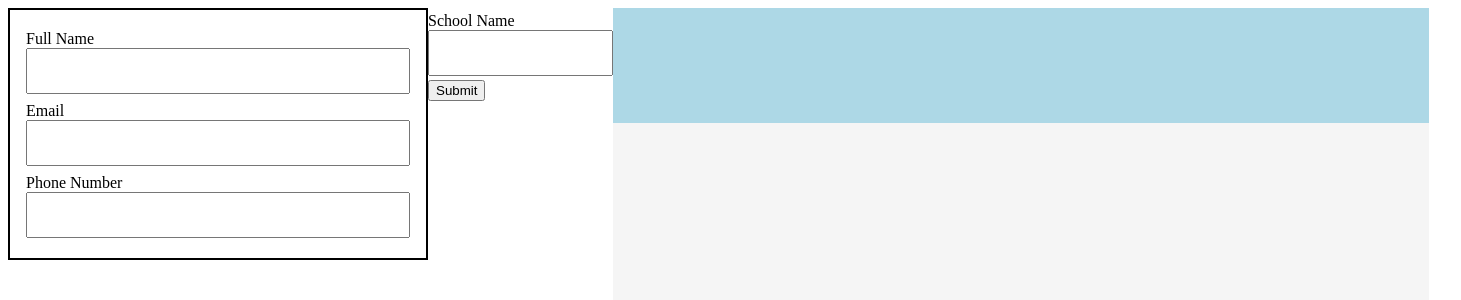
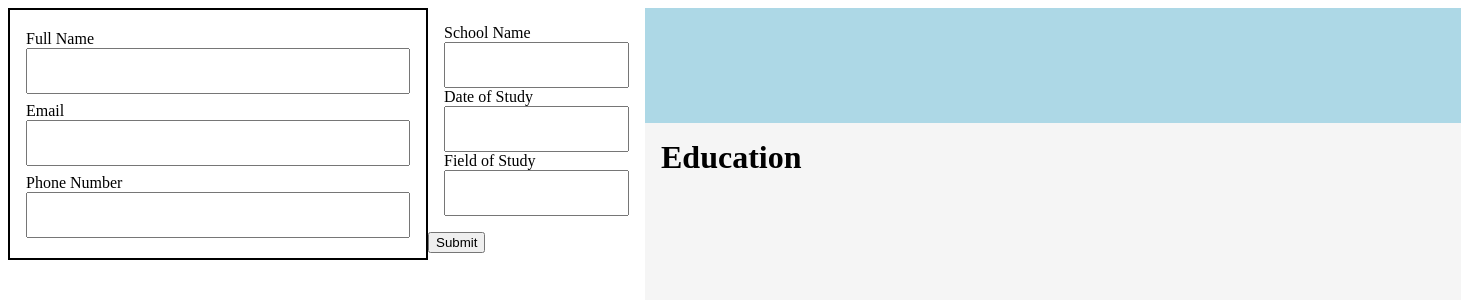
Before and after one commit to NickrodBasiri/CV-Generator, a React (Vite) app: page / in a window 1280 px wide. Shown: the top 300 px of the page, 1461 px wide, since content can reach past the window. Built offline with nearby package versions, Linux system fonts and the light colour scheme.

Commit message:
Styled education, can now add/remove dynamically.

```diff
--- a/src/App.jsx
+++ b/src/App.jsx
@@ -30,6 +30,7 @@ function App() {
             email={email}
             phone={phone}
             education={education}
+            setEducation={setEducation}
             />
         </div>
         </>
--- a/src/components/display.jsx
+++ b/src/components/display.jsx
@@ -1,7 +1,10 @@
 import '../styles/display.css'
 
-export default function Display({name, email, phone, education}) {
+export default function Display({name, email, phone, education, setEducation}) {
 
+    const removeEducation = (schoolName) => {
+        setEducation(education.filter((edu) => edu.schoolName !== schoolName));
+    }
     return (
         <>
         <div id="CV">
@@ -13,9 +16,15 @@ export default function Display({name, email, phone, education}) {
                 </div>
             </div>
             <div id="education-info">
-                {education.map((edu, index) => (
-                    <div key={index} className="education-card">
-                        <h1>{edu.schoolName}</h1>
+                <h1>Education</h1>
+                {education.map((edu) => (
+                    <div key={edu.schoolName} className="education-card">
+                        <div id="top">
+                            <h1>{edu.schoolName}</h1>
+                            <h1>{edu.date}</h1>
+                        </div>
+                        <h1>{edu.program}</h1>
+                        <button onClick={() => removeEducation(edu.schoolName)}>Remove</button>
                     </div>
                 ))}
             </div>
--- a/src/components/educationInfo.jsx
+++ b/src/components/educationInfo.jsx
@@ -6,13 +6,23 @@ export default function EducationInfo( {education, setEducation} ) {
             const data = new FormData(event.target);
             const newEducation = {
                 schoolName: data.get("school-name"),
+                date: data.get("date"),
+                program: data.get("program"),
             }
             setEducation([...education, newEducation]);
         }}>
             <div id="education-info">
-                <div id="input">
+                <div className="input">
                     <label htmlFor="school-name">School Name</label>
                     <input type="text" id="school-name" name="school-name"/>
+                </div>
+                <div className="input">
+                    <label htmlFor="date">Date of Study</label>
+                    <input type="text" id="date" name="date"/>
+                </div>
+                <div className="input">
+                    <label htmlFor="program">Field of Study</label>
+                    <input type="text" id="program" name="program"/>
                 </div>
             </div>
             <button type="submit">Submit</button>
--- a/src/styles/display.css
+++ b/src/styles/display.css
@@ -2,7 +2,6 @@ h1 {
     margin: 0;
     padding: 0;
 }
-
 
 #CV {
     display: flex;
@@ -10,6 +9,7 @@ h1 {
     width: 8.5in;
     background-color: whitesmoke;
     justify-self: right;
+    flex-direction: column;
 }
 
 #header {
@@ -28,3 +28,14 @@ h1 {
     align-items: center;
     font-size: 8px;
 }
+
+#education-info {
+    display: flex;
+    flex-direction: column;
+    padding: 16px;
+}
+
+#top {
+    display: flex;
+    justify-content: space-between;
+}
```
